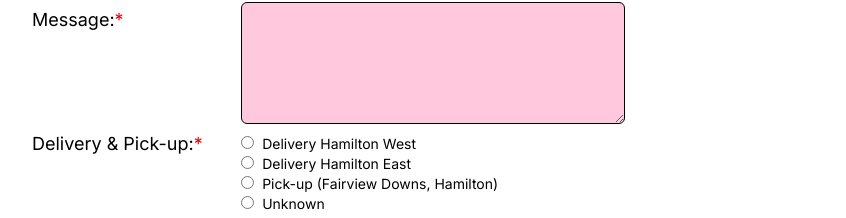
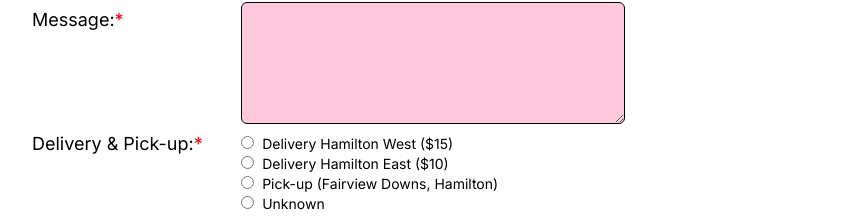
Before and after one commit to bakefulconz/bakefulconz.github.io, a Next.js app: page / in a window 1280 px wide. Shown: the part 4179-4397 px from the top of the page, without its empty margins (216-1062 px from the left). Built offline with nearby package versions, Linux system fonts and the light colour scheme.

Commit message:
Add delivery prices to contact form

```diff
--- a/src/components/contact-form.tsx
+++ b/src/components/contact-form.tsx
@@ -147,12 +147,12 @@ const ContactForm = ({products}:{products: Array<Product>}) => {
             <div onChange={handleRadioButtonChange}>
                 <label>
                   <input type="radio" id="delivery-west" value="Delivery Hamilton West" name="delivery" required />
-                  <span className="ml-2">Delivery Hamilton West</span>
+                  <span className="ml-2">Delivery Hamilton West ($15)</span>
                 </label>
                 <br />
                 <label>
                   <input type="radio" id="delivery-east" value="Delivery Hamilton East" name="delivery" required />
-                  <span className="ml-2">Delivery Hamilton East</span>
+                  <span className="ml-2">Delivery Hamilton East ($10)</span>
                 </label>
                 <br />
                 <label>
```
